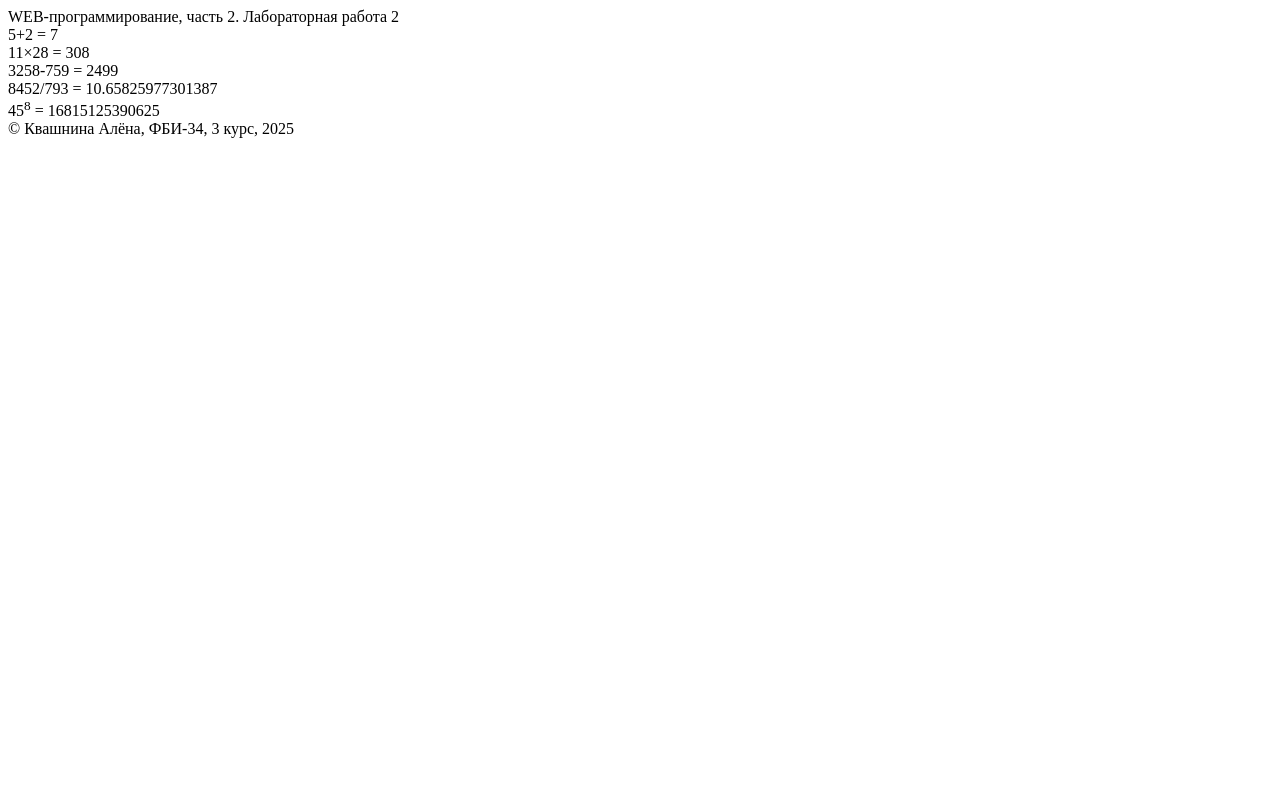
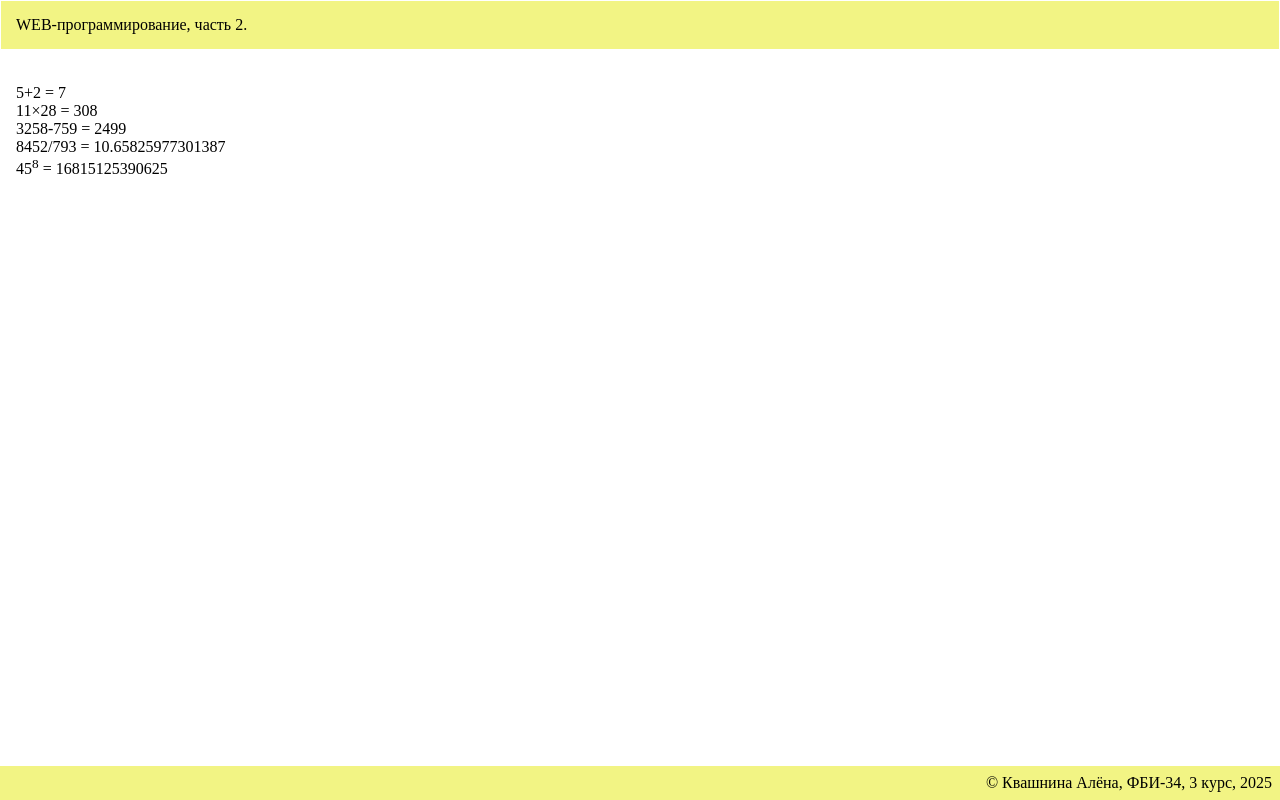
Before and after one commit to Alena-Kvashnina/web-back-labs, a Flask app: page /lab2/example in a window 1280 px wide. Run offline with Flask 3, Linux system fonts and the light colour scheme.

Commit message:
Условия в шаблоне

```diff
--- a/templates/example.html
+++ b/templates/example.html
@@ -4,10 +4,11 @@
     <meta charset="UTF-8">
     <meta name="viewport" content="width=device-width, initial-scale=1.0">
     <title>Алена Квашнина. Лабораторная работа 2</title>
+    <link rel="stylesheet" href="{{ url_for('static', filename='main.css')}}">
 </head>
 <body>
     <header>
-        WEB-программирование, часть 2. Лабораторная работа 2
+        WEB-программирование, часть 2. {% if lab_num %}Лабораторная работа 2{% endif %}
     </header>
 
     <main>
@@ -23,7 +24,7 @@
         {% if name %}
             {{ name }},
         {% else %}
-            ноунейм,
+            Анонимус,
         {% endif %}
         {% if group %}
             {{ group }},
```
